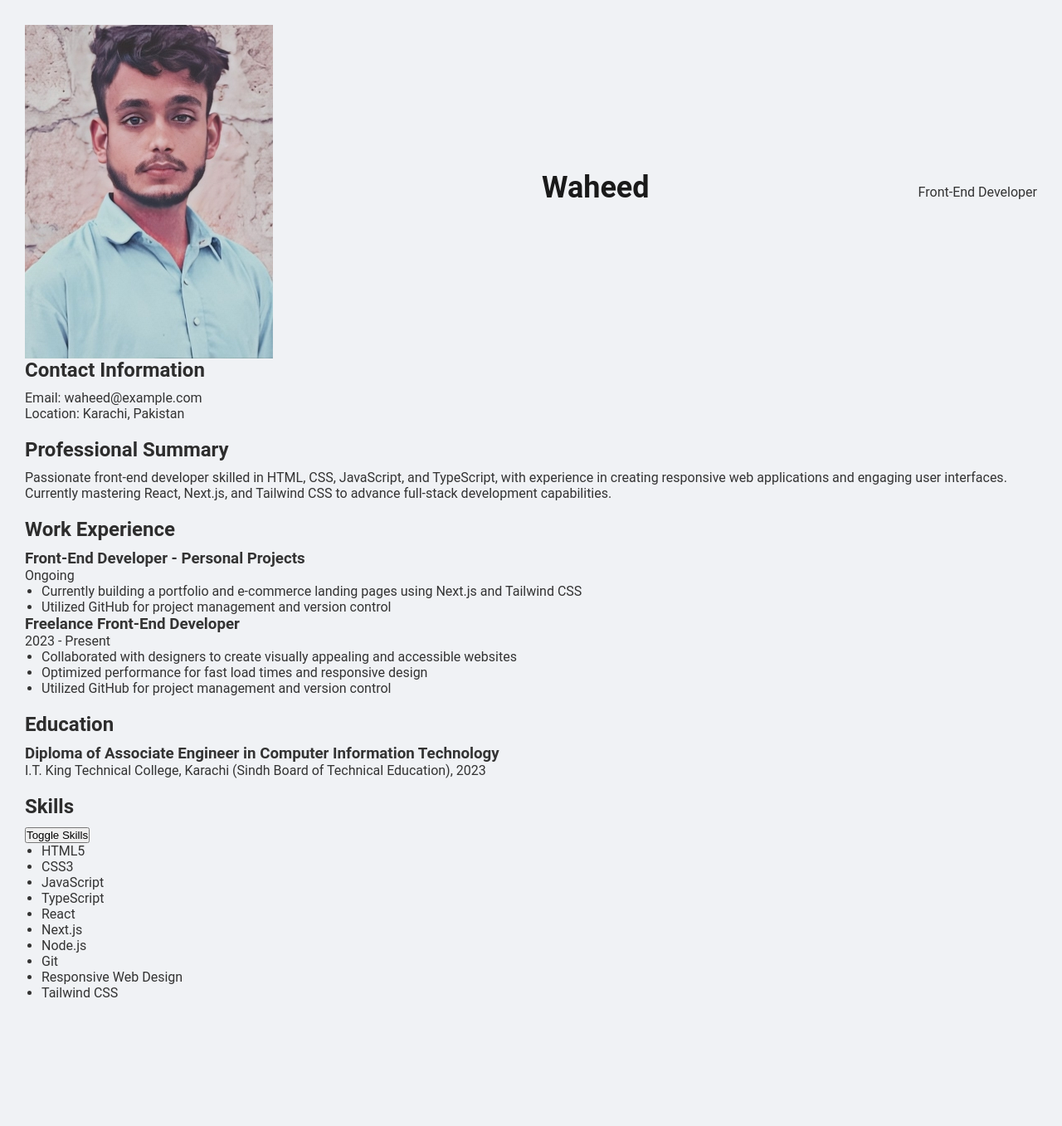
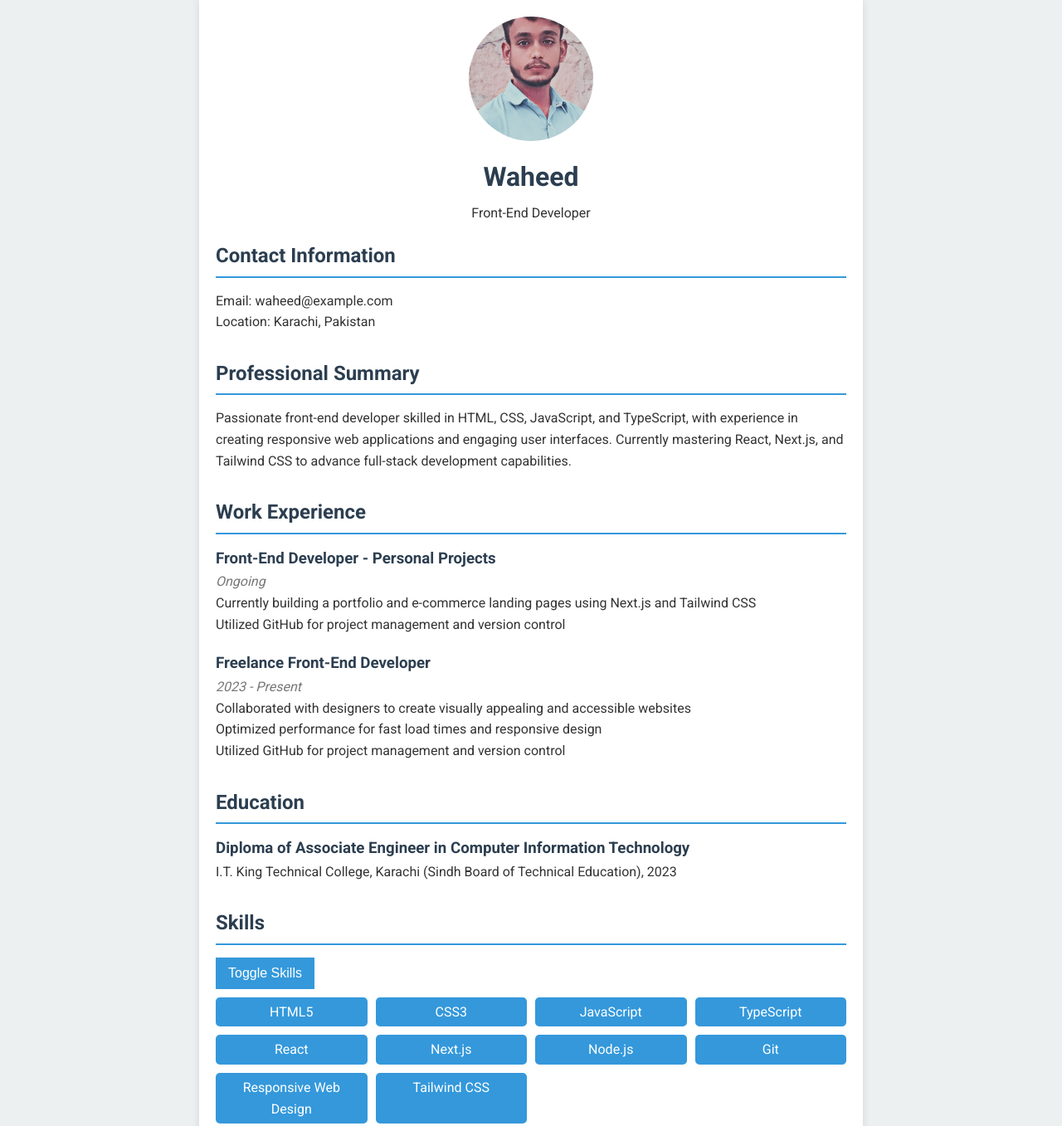
Before and after one commit to muhammadwaheedairi/HACKATHON, a plain HTML site: page Milestone 1/index.html in a window 1280 px wide. Shown: the top 1357 px of the page at 83% size. Before the commit the page ends 1256 px from the top, so only its background shows below. Drawn offline with Linux system fonts and the light colour scheme.

Commit message:
Update styles.css

```diff
--- a/Milestone 1/styles.css
+++ b/Milestone 1/styles.css
@@ -1,110 +1,120 @@
+@import url('https://fonts.googleapis.com/css2?family=Roboto:wght@300;400;700&display=swap');
+
+:root {
+    --primary-color: #3498db;
+    --secondary-color: #2c3e50;
+    --background-color: #ecf0f1;
+    --text-color: #333;
+}
+
 * {
+    box-sizing: border-box;
     margin: 0;
     padding: 0;
-    box-sizing: border-box;
 }
 
 body {
     font-family: 'Roboto', sans-serif;
-    background-color: #f0f2f5;
-    color: #333;
-    padding: 30px;
+    line-height: 1.6;
+    color: var(--text-color);
+    background-color: var(--background-color);
 }
 
-  .resume-container {
-    max-width: 900px;
+.container {
+    max-width: 800px;
     margin: 0 auto;
-    background-color: white;
-    padding: 40px;
-    border-radius: 10px;
-    box-shadow: 0px 10px 20px rgba(0, 0, 0, 0.1);
+    padding: 20px;
+    background-color: #fff;
+    box-shadow: 0 0 10px rgba(0, 0, 0, 0.1);
 }
 
 header {
-    display: flex;
-    justify-content: space-between;
-    align-items: center;
+    text-align: center;
+    margin-bottom: 20px;
 }
 
-  .personal-info {
-    display: flex;
-    align-items: center;
+.profile-picture {
+    width: 150px;
+    height: 150px;
+    border-radius: 50%;
+    object-fit: cover;
+    margin-bottom: 10px;
 }
 
-  .profile-pic {
-    width: 120px;
-    height: 120px;
-    border-radius: 50%;
-    object-fit: cover;
-    margin-right: 20px;
+h1, h2, h3 {
+    color: var(--secondary-color);
 }
 
 h1 {
-    font-size: 36px;
-    color: #1a1a1a;
+    margin-bottom: 5px;
+}
+
+section {
+    margin-bottom: 30px;
+}
+
+h2 {
+    border-bottom: 2px solid var(--primary-color);
+    padding-bottom: 5px;
+    margin-bottom: 15px;
+}
+
+ul {
+    list-style-type: none;
+}
+
+.job, .education-item {
+    margin-bottom: 20px;
+}
+
+.date {
+    font-style: italic;
+    color: #777;
+}
+
+button {
+    background-color: var(--primary-color);
+    color: #fff;
+    border: none;
+    padding: 10px 15px;
+    cursor: pointer;
+    font-size: 16px;
     margin-bottom: 10px;
 }
 
-  .job-title {
-    font-size: 18px;
-    color: #007bff;
-    margin-bottom: 5px;
+button:hover {
+    background-color: #2980b9;
 }
 
-  .contact-info {
-    font-size: 16px;
-    color: #555;
-    text-decoration: none;
+#skills-list {
+    display: grid;
+    grid-template-columns: repeat(auto-fill, minmax(150px, 1fr));
+    gap: 10px;
 }
 
-  hr {
-    border: 0;
-    height: 1px;
-    background-color: #e0e0e0;
-    margin: 30px 0;
+#skills-list li {
+    background-color: var(--primary-color);
+    color: #fff;
+    padding: 5px 10px;
+    border-radius: 5px;
+    text-align: center;
 }
 
-  section {
-    margin-bottom: 20px;
+@media screen and (max-width: 600px) {
+    .container {
+        padding: 10px;
+    }
+
+    h1 {
+        font-size: 24px;
     }
 
     h2 {
-    font-size: 24px;
-    color: #2d2d2d;
-    margin-bottom: 10px;
+        font-size: 20px;
     }
 
-  .education-details, .experience-details {
-    font-size: 18px;
-    line-height: 1.6;
+    .profile-picture {
+        width: 100px;
+        height: 100px;
     }
-
-  ul {
-    list-style-type: disc;
-    padding-left: 20px;
-    font-size: 16px;
 }
-
-  .hidden {
-    display: none;
-  }
-
-  .toggle-container {
-    text-align: center;
-    margin-top: 20px;
-  }
-
-  .toggle-btn {
-    background-color: #007bff;
-    color: white;
-    padding: 10px 20px;
-    border: none;
-    border-radius: 5px;
-    cursor: pointer;
-    font-size: 16px;
-    transition: background-color 0.3s ease;
-  }
-
-  .toggle-btn:hover {
-    background-color: #0056b3;
-  }
```
Lines whose indentation alone changed are shown as unchanged.
